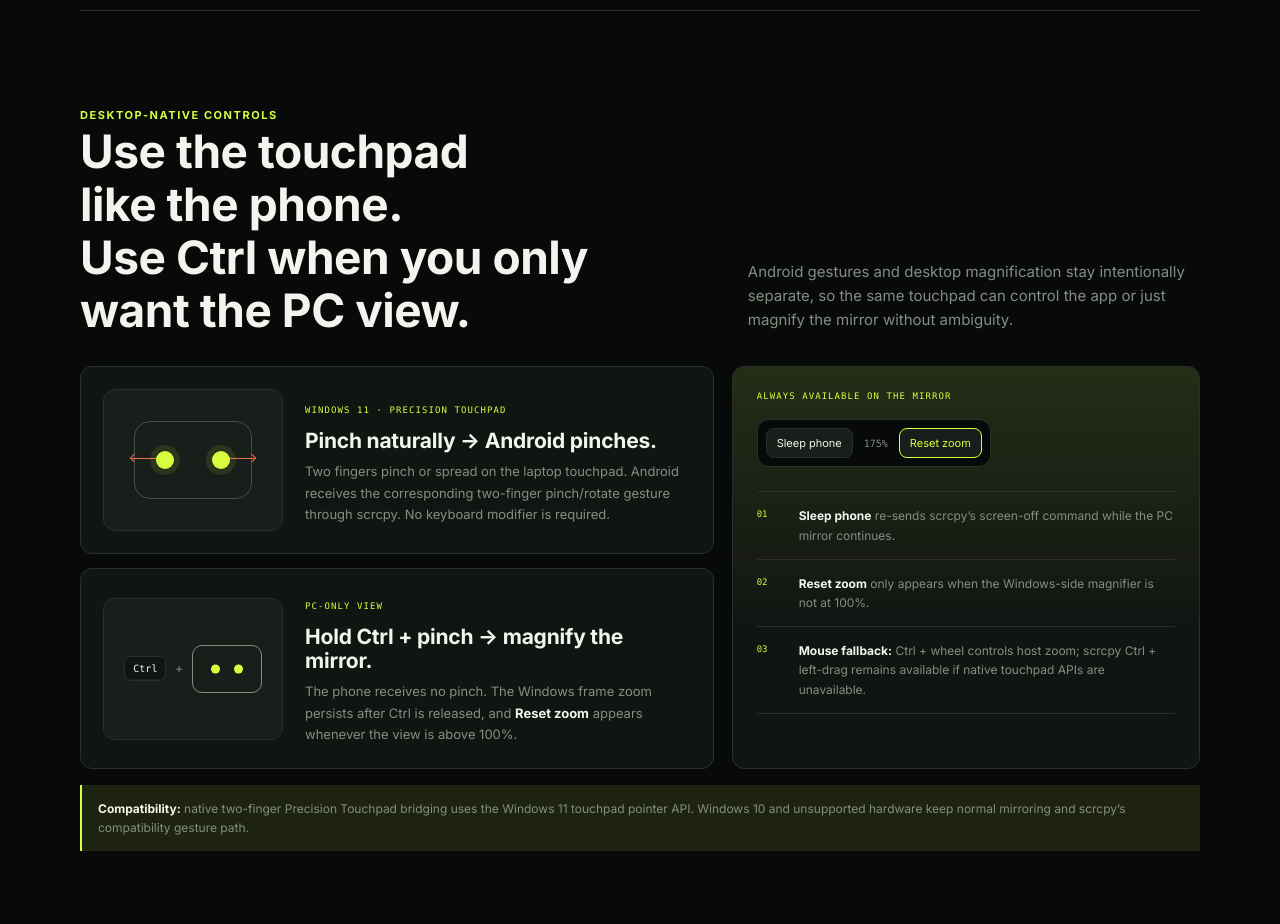
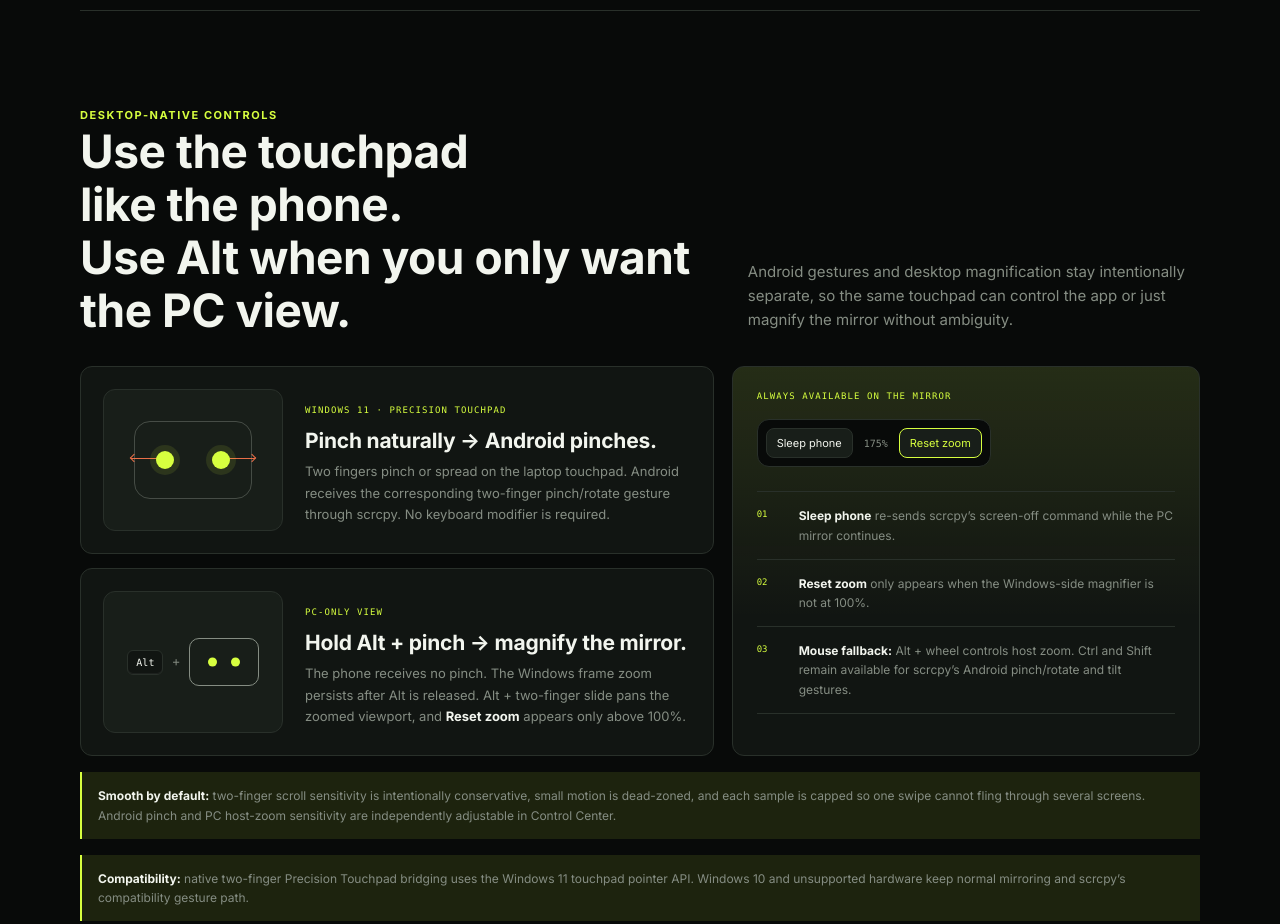
Before and after one commit to tochi-mba/Android_Headless_Mirror, a website: page docs/index.html in a window 1280 px wide. Shown: the part 4760-5684 px from the top of the page. Drawn offline with Linux system fonts and the light colour scheme.

Commit message:
docs(controls): use Alt for PC-only zoom across Pages

```diff
--- a/docs/index.html
+++ b/docs/index.html
@@ -254,7 +254,7 @@
       <div class="controls-head reveal">
         <div>
           <div class="eyebrow signal">Desktop-native controls</div>
-          <h2>Use the touchpad like the phone.<br>Use Ctrl when you only want the PC view.</h2>
+          <h2>Use the touchpad like the phone.<br>Use Alt when you only want the PC view.</h2>
         </div>
         <p>Android gestures and desktop magnification stay intentionally separate, so the same touchpad can control the app or just magnify the mirror without ambiguity.</p>
       </div>
@@ -277,14 +277,14 @@
 
           <article class="gesture-card reveal">
             <div class="gesture-visual zoom-visual" aria-hidden="true">
-              <kbd>Ctrl</kbd>
+              <kbd>Alt</kbd>
               <span>+</span>
               <div class="mini-touchpad"><i></i><i></i></div>
             </div>
             <div class="gesture-copy">
               <span class="gesture-kicker">PC-ONLY VIEW</span>
-              <h3>Hold Ctrl + pinch → magnify the mirror.</h3>
-              <p>The phone receives no pinch. The Windows frame zoom persists after Ctrl is released, and <strong>Reset zoom</strong> appears whenever the view is above 100%.</p>
+              <h3>Hold Alt + pinch → magnify the mirror.</h3>
+              <p>The phone receives no pinch. The Windows frame zoom persists after Alt is released. Alt + two-finger slide pans the zoomed viewport, and <strong>Reset zoom</strong> appears only above 100%.</p>
             </div>
           </article>
         </div>
@@ -299,11 +299,12 @@
           <div class="toolbar-notes">
             <div><span>01</span><p><strong>Sleep phone</strong> re-sends scrcpy’s screen-off command while the PC mirror continues.</p></div>
             <div><span>02</span><p><strong>Reset zoom</strong> only appears when the Windows-side magnifier is not at 100%.</p></div>
-            <div><span>03</span><p><strong>Mouse fallback:</strong> Ctrl + wheel controls host zoom; scrcpy Ctrl + left-drag remains available if native touchpad APIs are unavailable.</p></div>
+            <div><span>03</span><p><strong>Mouse fallback:</strong> Alt + wheel controls host zoom. Ctrl and Shift remain available for scrcpy’s Android pinch/rotate and tilt gestures.</p></div>
           </div>
         </div>
       </div>
 
+      <div class="controls-compat reveal"><strong>Smooth by default:</strong> two-finger scroll sensitivity is intentionally conservative, small motion is dead-zoned, and each sample is capped so one swipe cannot fling through several screens. Android pinch and PC host-zoom sensitivity are independently adjustable in Control Center.</div>
       <p class="controls-compat reveal"><strong>Compatibility:</strong> native two-finger Precision Touchpad bridging uses the Windows 11 touchpad pointer API. Windows 10 and unsupported hardware keep normal mirroring and scrcpy’s compatibility gesture path.</p>
     </section>
 
```
